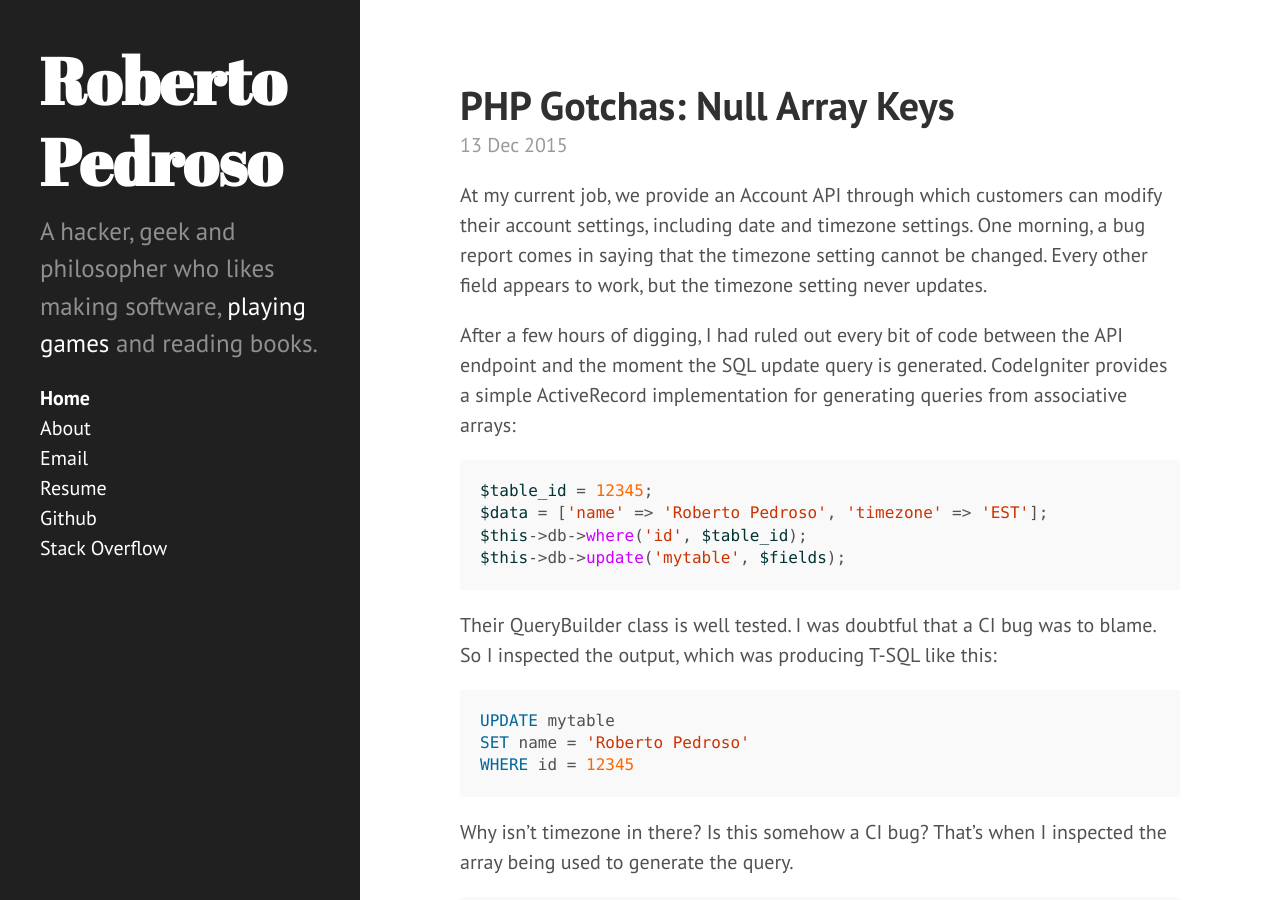
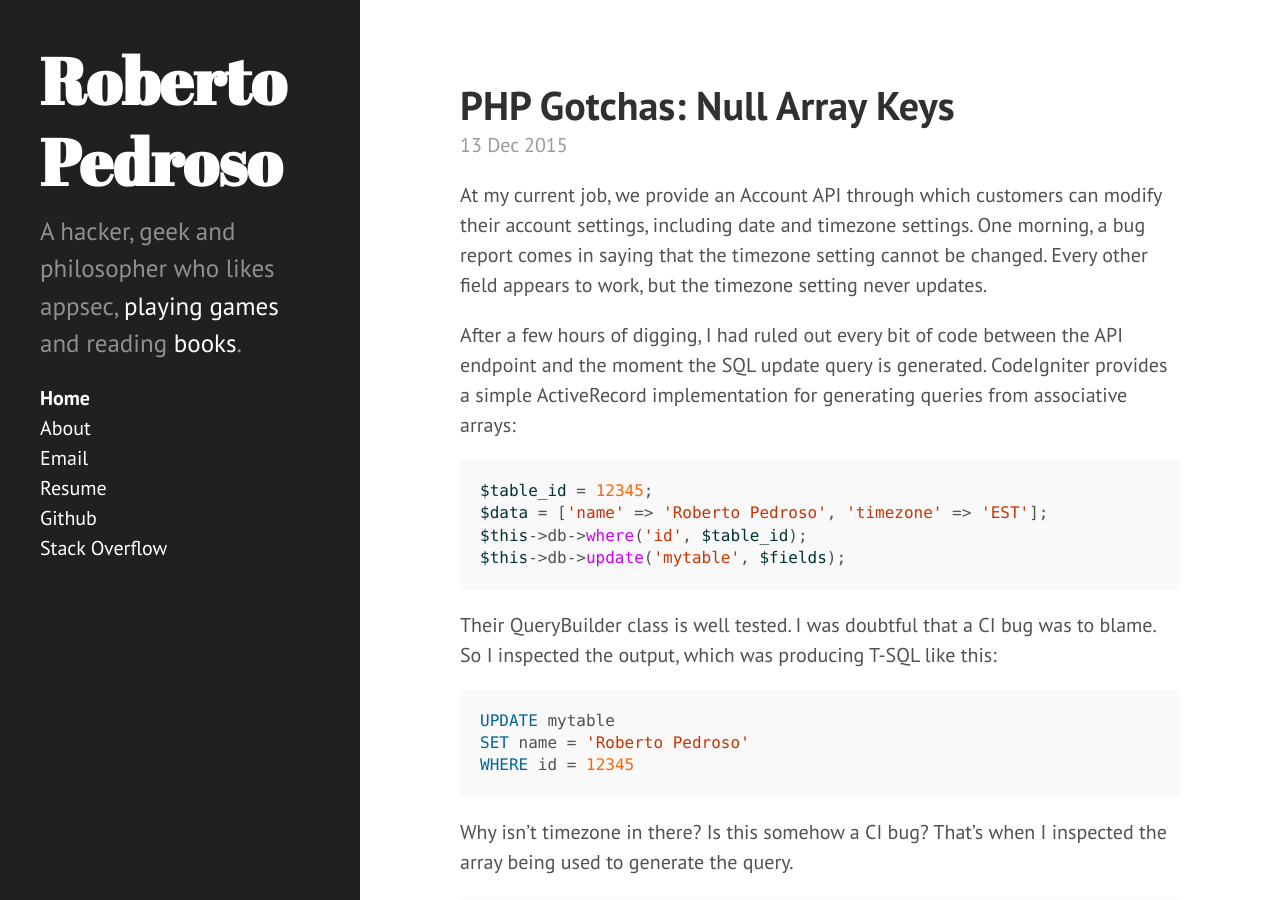
Before and after one commit to robertopedroso/robertopedroso.github.com, a Jekyll site: the page built from index.html, in a window 1280 px wide and 900 px high. Built offline with Jekyll 4.4.1, drawn with Linux system fonts in a browser that asks for light colours; Markdown is read by kramdown in place of the engine named in the settings; the list of posts is cut into pages by our own code.

Commit message:
better self description

```diff
--- a/_config.yml
+++ b/_config.yml
@@ -7,7 +7,7 @@ permalink:        pretty
 
 # Setup
 title:            Roberto Pedroso
-description:      'A hacker, geek and philosopher who likes making software, <a href="http://minecraft.net" target="_blank">playing games</a> and reading books.'
+description:      'A hacker, geek and philosopher who likes appsec, <a href="http://minecraft.net" target="_blank">playing games</a> and reading <a href="http://www.amazon.com/After-Virtue-Study-Theory-Edition/dp/0268035040" target="_blank">books</a>.'
 url:              http://rpedroso.com
 
 # Use Github markdown
```
